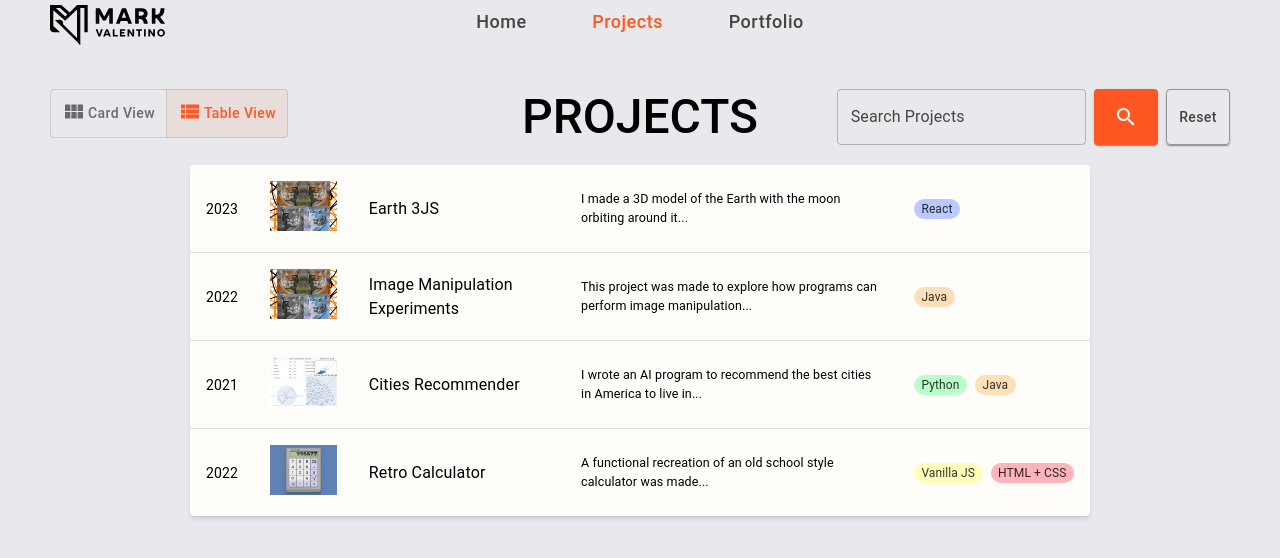
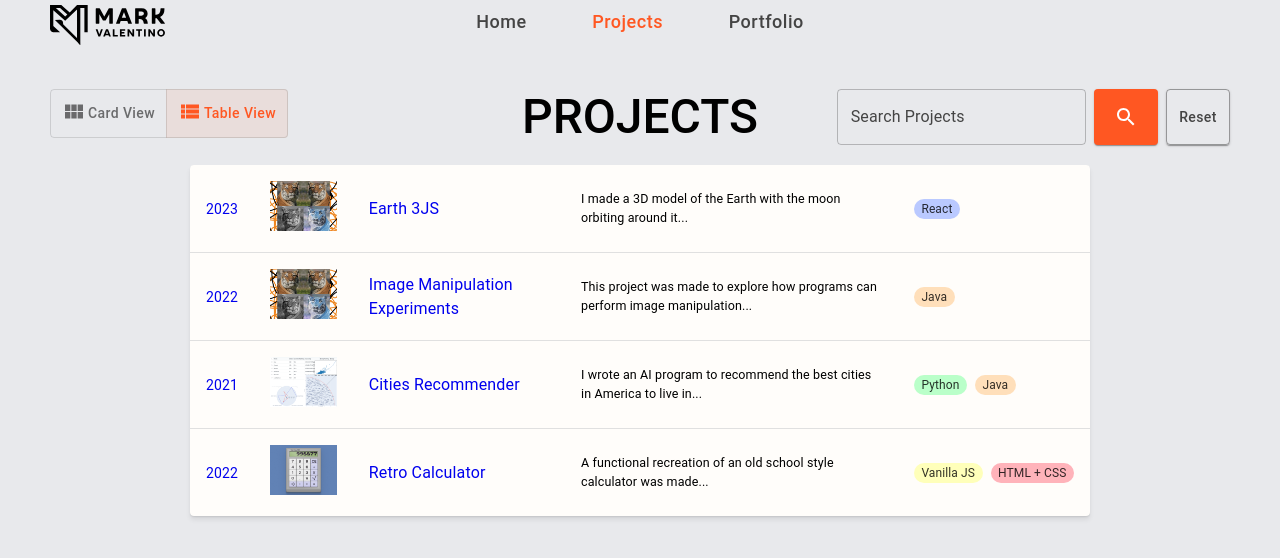
Before and after one commit to M-Valentino/M-Valentino_Node, a Next.js app: page /projects in a window 1280 px wide. Both pictures are taken after a click on the button "Table View". Shown: the top 558 px of the page. Built offline with nearby package versions, Linux system fonts and the light colour scheme.

Commit message:
added links to table items

```diff
--- a/src/components/ProjectPage.jsx
+++ b/src/components/ProjectPage.jsx
@@ -90,10 +90,10 @@ export default function ProjectPage(props) {
           margin: "auto",
           textRendering: "geometricPrecision!important",
           paddingTop: 20,
-          paddingBottom: 60
+          paddingBottom: 60,
         }}
       >
-        <Stack direction="row" spacing={1} style={{marginBottom: 20}}>
+        <Stack direction="row" spacing={1} style={{ marginBottom: 20 }}>
           <Typography variant="h3" color="primary">
             {date}
           </Typography>
@@ -106,7 +106,6 @@ export default function ProjectPage(props) {
             {getProjectComponent()}
           </Grid>
           <Grid item md={5} xs={12}>
-
             <Typography
               variant="body1"
               color="text.secondary"
--- a/src/components/ProjectTable.jsx
+++ b/src/components/ProjectTable.jsx
@@ -1,4 +1,5 @@
 import React from "react";
+import Link from "next/link";
 import {
   Stack,
   Table,
@@ -43,17 +44,36 @@ export default function ProjectTable(props) {
     >
       <Table aria-label="simple table">
         <TableBody>
-          {projectContent.map((row) => (
+          {projectContent.map((row, index) => (
             <TableRow
               key={row.date}
               sx={{ "&:last-child td, &:last-child th": { border: 0 } }}
             >
-              <TableCell align="right">{row.date}</TableCell>
+              <TableCell align="right">
+                <Link
+                  style={{ textDecoration: "none" }}
+                  href={`/project/${index}`}
+                >
+                  {row.date}
+                </Link>
+              </TableCell>
               <TableCell align="left" height={50}>
-                <img src={row.imageLink} style={{ height: "100%" }} />
+                <Link
+                  style={{ textDecoration: "none" }}
+                  href={`/project/${index}`}
+                >
+                  <img src={row.imageLink} style={{ height: "100%" }} />
+                </Link>
               </TableCell>
               <TableCell align="left">
-                <Typography style={{ fontWeight: 400 }}>{row.title}</Typography>
+                <Link
+                  style={{ textDecoration: "none" }}
+                  href={`/project/${index}`}
+                >
+                  <Typography style={{ fontWeight: 400 }}>
+                    {row.title}
+                  </Typography>
+                </Link>
               </TableCell>
               {isDesktopView && (
                 <TableCell align="left">
```
Lines whose indentation alone changed are shown as unchanged.
